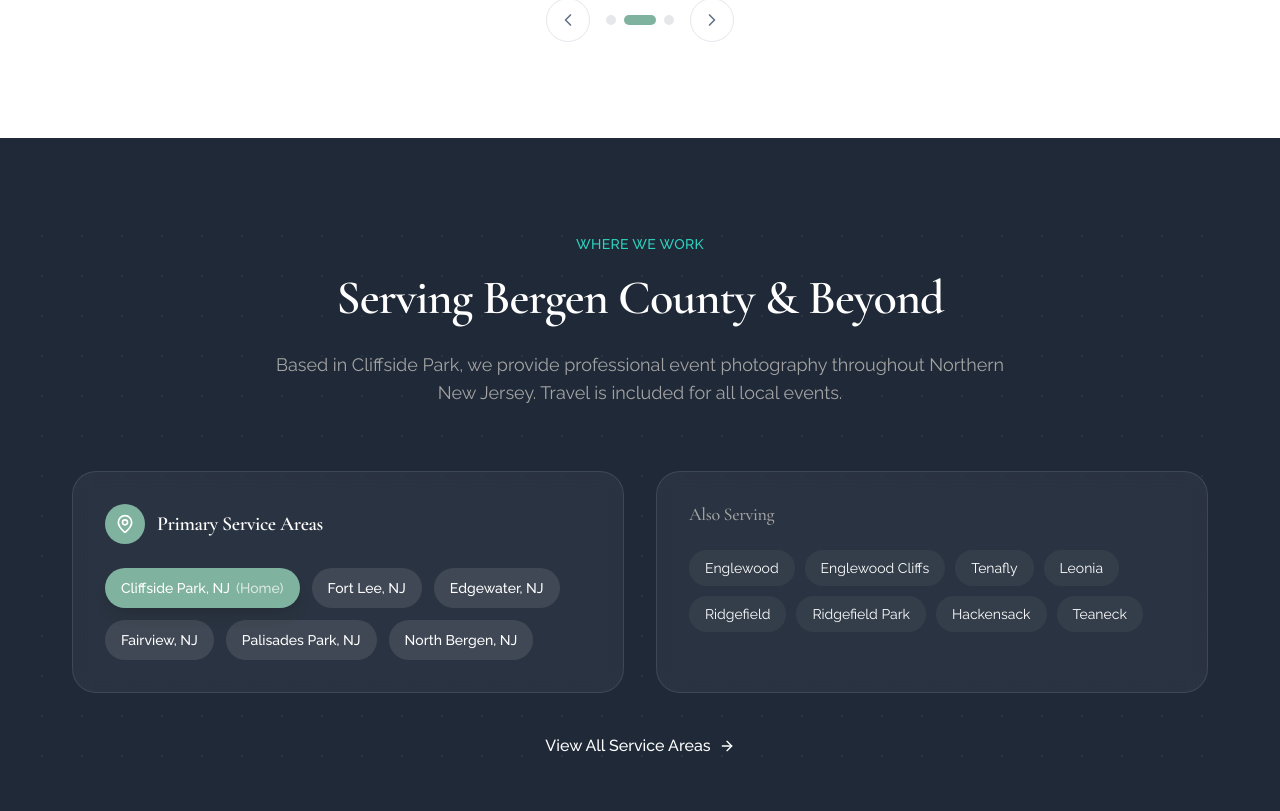
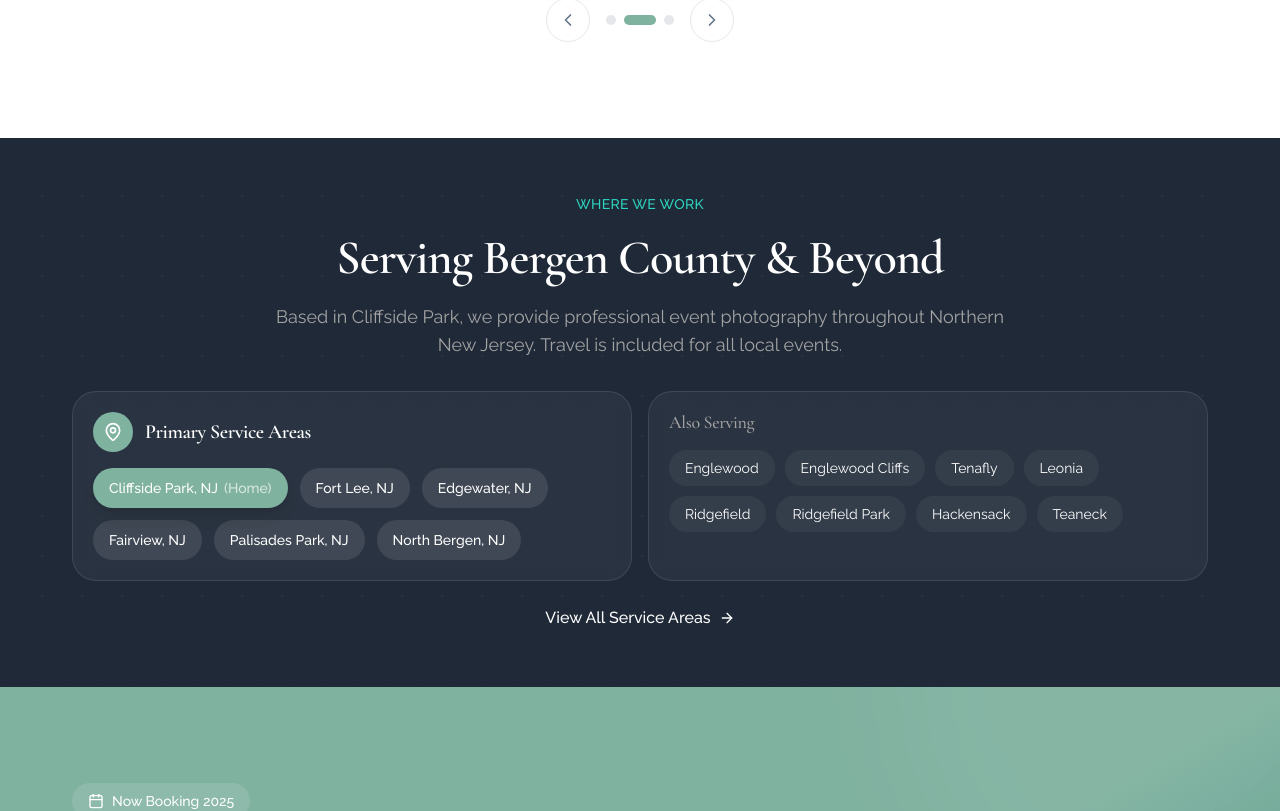
Before and after one commit to pixelverse-studios/iffers-pictures, a Next.js app: page / in a window 1280 px wide. Shown: the part 3416-4227 px from the top of the page. Built offline with nearby package versions, Linux system fonts and the light colour scheme; a web font is replaced by a local one.

Commit message:
DEV-359: Tighten ServiceAreasDisplay vertical spacing (#30)

```diff
--- a/src/components/landing-variations/variation-1/ServiceAreasDisplay.tsx
+++ b/src/components/landing-variations/variation-1/ServiceAreasDisplay.tsx
@@ -7,7 +7,7 @@ import { SERVICE_AREAS } from "@/lib/constants";
 
 export function ServiceAreasDisplay() {
   return (
-    <section className="section bg-[var(--foreground)] text-white overflow-hidden">
+    <section className="py-10 md:py-14 bg-[var(--foreground)] text-white overflow-hidden">
       <div className="container relative">
         {/* Decorative map-like background */}
         <div className="absolute inset-0 opacity-5">
@@ -22,11 +22,11 @@ export function ServiceAreasDisplay() {
 
         {/* Content */}
         <div className="relative z-10">
-          <div className="text-center max-w-3xl mx-auto mb-16">
+          <div className="text-center max-w-3xl mx-auto mb-8">
             <span className="text-[var(--teal-light)] font-medium tracking-wide uppercase text-sm mb-4 block">
               Where We Work
             </span>
-            <h2 className="text-3xl md:text-4xl lg:text-5xl font-heading font-semibold leading-tight mb-6">
+            <h2 className="text-3xl md:text-4xl lg:text-5xl font-heading font-semibold leading-tight mb-4">
               Serving Bergen County & Beyond
             </h2>
             <p className="text-neutral-400 text-lg">
@@ -36,10 +36,10 @@ export function ServiceAreasDisplay() {
           </div>
 
           {/* Areas grid */}
-          <div className="grid md:grid-cols-2 gap-8">
+          <div className="grid md:grid-cols-2 gap-4">
             {/* Primary areas */}
-            <div className="bg-white/5 backdrop-blur-sm rounded-2xl p-8 border border-white/10">
-              <div className="flex items-center gap-3 mb-6">
+            <div className="bg-white/5 backdrop-blur-sm rounded-2xl p-5 border border-white/10">
+              <div className="flex items-center gap-3 mb-4">
                 <div className="w-10 h-10 rounded-full bg-[var(--teal)] flex items-center justify-center">
                   <MapPin className="w-5 h-5 text-white" />
                 </div>
@@ -70,8 +70,8 @@ export function ServiceAreasDisplay() {
             </div>
 
             {/* Secondary areas */}
-            <div className="bg-white/5 backdrop-blur-sm rounded-2xl p-8 border border-white/10">
-              <h3 className="text-lg font-medium text-neutral-400 mb-6">
+            <div className="bg-white/5 backdrop-blur-sm rounded-2xl p-5 border border-white/10">
+              <h3 className="text-lg font-medium text-neutral-400 mb-4">
                 Also Serving
               </h3>
 
@@ -90,7 +90,7 @@ export function ServiceAreasDisplay() {
           </div>
 
           {/* View all locations link */}
-          <div className="text-center mt-10">
+          <div className="text-center mt-6">
             <Link
               href="/locations"
               className="inline-flex items-center gap-2 text-[var(--teal-light)] font-medium hover:gap-3 transition-all duration-300"
```
Also changed, not shown: 1 other file (tests, documents, lock files or other folders).
